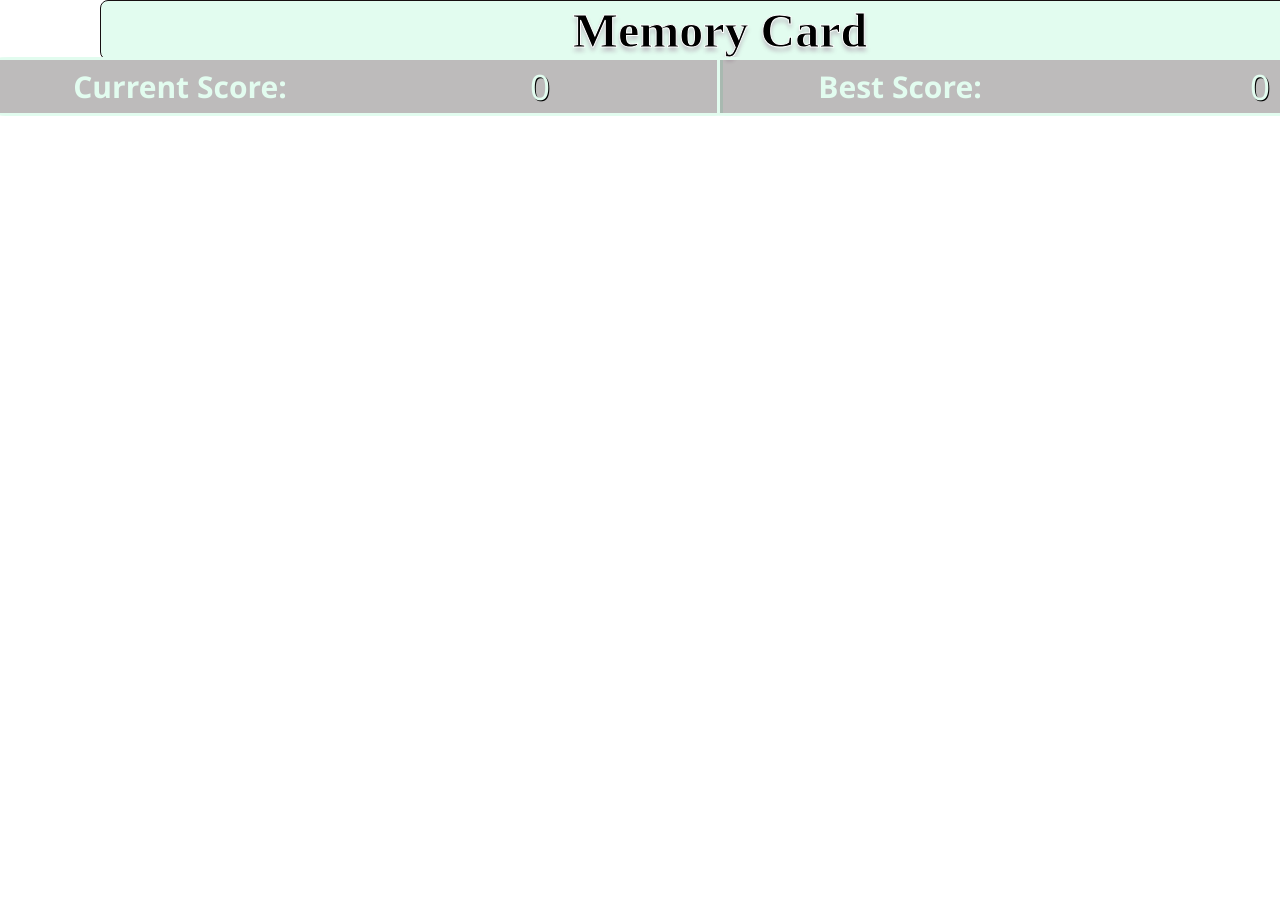
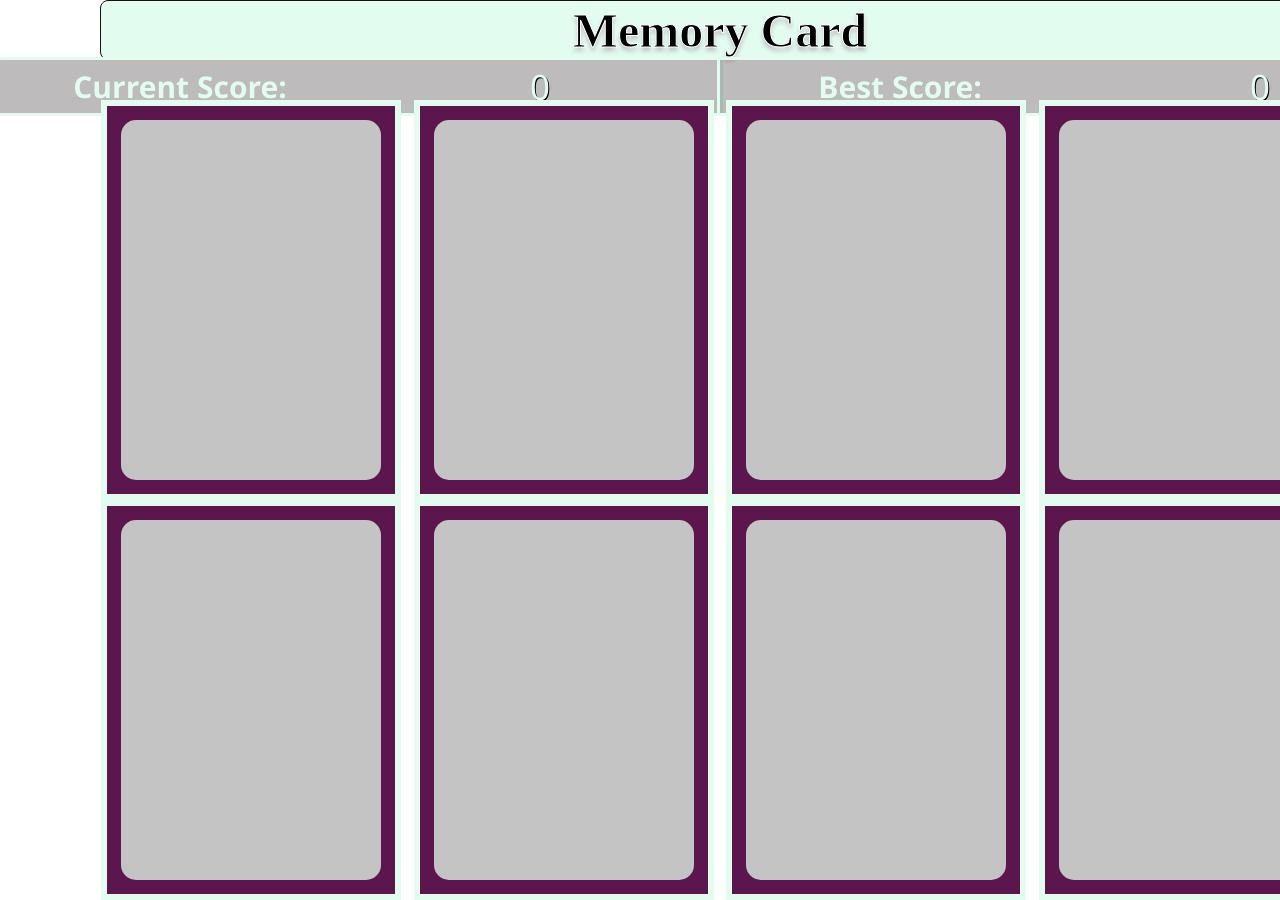
Before and after one commit to Aureatus/memory-card, a React (Create React App) app: page / in a window 1280 px wide. Shown: the top 900 px of the page. Built offline with nearby package versions, Linux system fonts and the light colour scheme; a web font is replaced by a local one.

Commit message:
Style cards

```diff
--- a/src/styles/Card.css
+++ b/src/styles/Card.css
@@ -0,0 +1,21 @@
+main.cards > div {
+  display: flex;
+  justify-content: center;
+  align-items: center;
+  box-sizing: border-box;
+  height: 400px;
+  width: 300px;
+
+  background-color: #5c164e;
+  border: 6px solid #e2fcef;
+}
+
+main.cards > div > div {
+  box-sizing: border-box;
+  height: 360px;
+  width: 260px;
+
+  background-color: #c4c4c4;
+
+  border-radius: 15px;
+}
```
